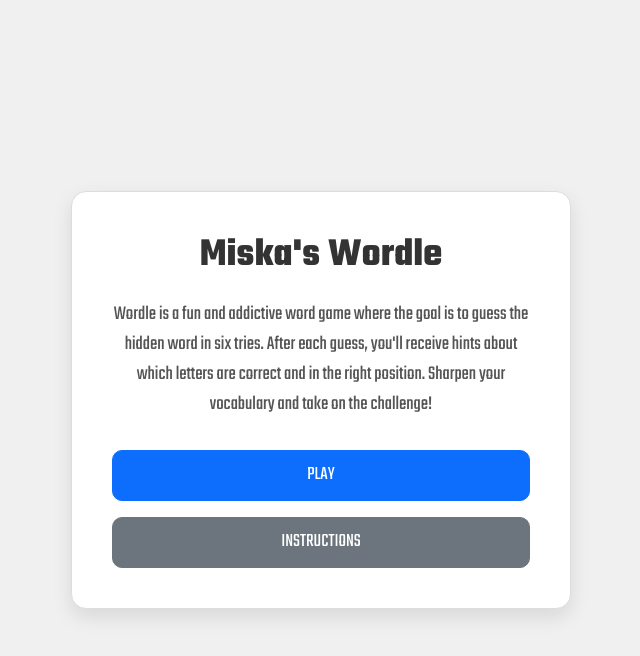
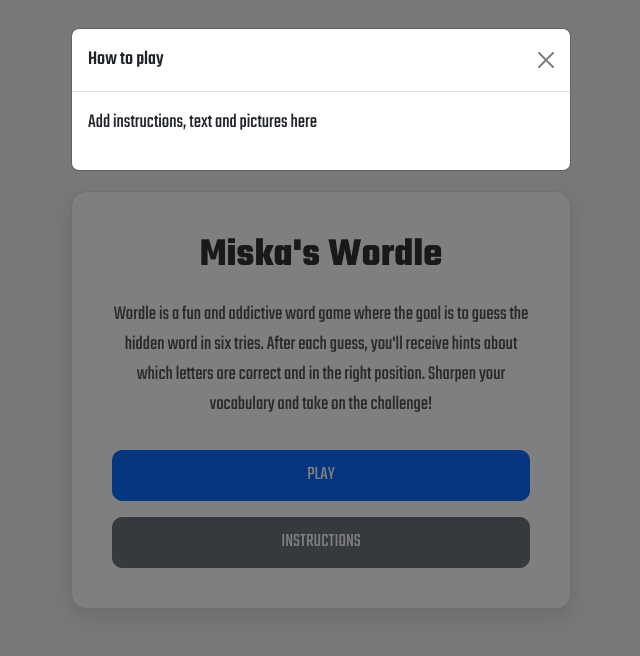
Before and after one commit to poyrymiska/Wordle, a React (Vite) app: page / in a window 1280 px wide. Both pictures are taken after a click on the button "INSTRUCTIONS". Shown: the top 656 px of the page, without its empty margins (319-959 px from the left). Built offline with nearby package versions, Linux system fonts and the light colour scheme.

Commit message:
Make simple instructions

```diff
--- /dev/null
+++ b/src/components/Instructions.tsx
@@ -0,0 +1,30 @@
+import { useState } from "react";
+import { Button, Modal, ModalBody, ModalHeader } from "reactstrap";
+
+const Instructions = () => {
+
+    const [instructions, setInstructions] = useState(false);
+
+    const toggleInstructions = () => setInstructions(!instructions)
+
+    return (
+        <>
+            <Button onClick={toggleInstructions} color="secondary" size="lg" style={{ width: "100%", borderRadius: "10px", padding: "10px 20px", fontSize: "1.2rem"}}>
+                INSTRUCTIONS
+            </Button>
+            <Modal isOpen={instructions} toggle={toggleInstructions}>
+                <ModalHeader toggle={toggleInstructions}>
+                    How to play
+                </ModalHeader>
+                <ModalBody>
+                    <p>
+                        Add instructions, text and pictures here
+                    </p>
+                </ModalBody>
+            </Modal>
+        </>
+    )
+
+}
+
+export default Instructions;
--- a/src/components/Menu.tsx
+++ b/src/components/Menu.tsx
@@ -1,4 +1,5 @@
 import { Button, Col, Container, Row } from "reactstrap";
+import Instructions from "./Instructions";
 
 const Menu = () => {
     return (
@@ -57,18 +58,7 @@
                 </Row>
                 <Row>
                     <Col>
-                        <Button
-                            color="secondary"
-                            size="lg"
-                            style={{
-                                width: "100%",
-                                borderRadius: "10px",
-                                padding: "10px 20px",
-                                fontSize: "1.2rem",
-                            }}
-                        >
-                            INSTRUCTIONS
-                        </Button>
+                        <Instructions/>
                     </Col>
                 </Row>
             </Container>
```
Also changed, not shown: src/components/Board.tsx (deleted, +0 -12 lines).
